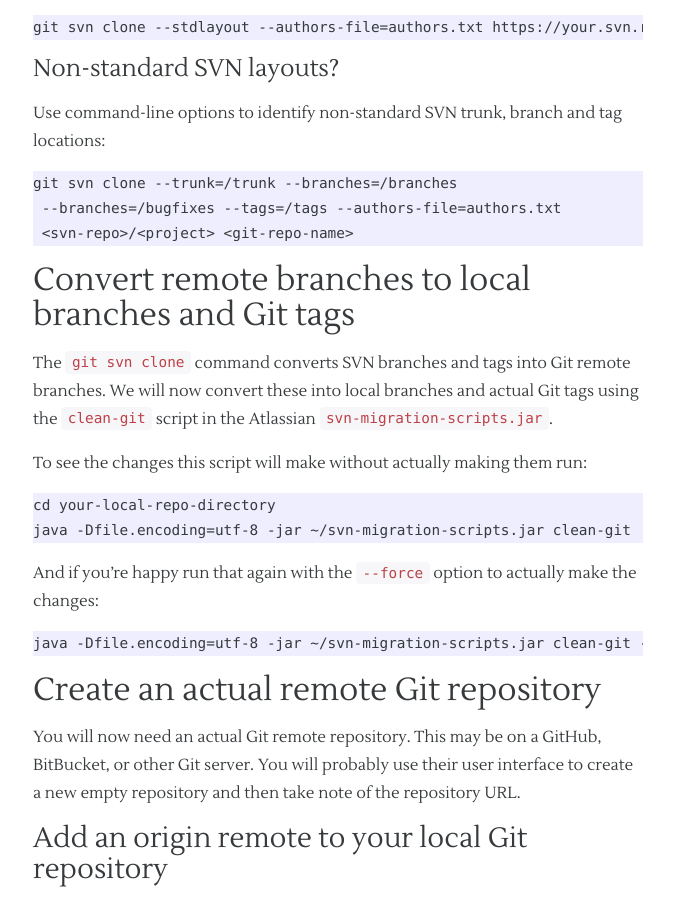
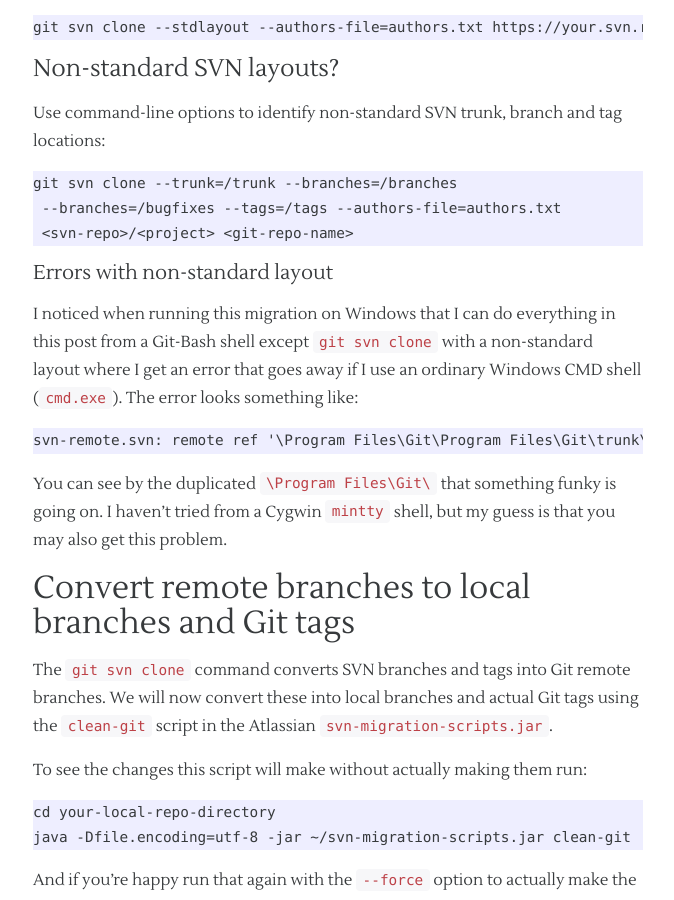
Before and after one commit to evantoli/evantoli.github.io, a Jekyll site: the page built from _posts/Coding/2016-03-08-migrate-svn-repository-to-git-repository.md, in a window 1280 px wide and 900 px high, scrolled down 2927 px. Shown: the whole window, without its empty margins (302-976 px from the left). Built offline with Jekyll 4.4.1, drawn with Linux system fonts in a browser that asks for light colours.

Commit message:
Update 2016-03-08-migrate-svn-repository-to-git-repository.md

```diff
--- a/_posts/Coding/2016-03-08-migrate-svn-repository-to-git-repository.md
+++ b/_posts/Coding/2016-03-08-migrate-svn-repository-to-git-repository.md
@@ -151,6 +151,16 @@ git svn clone --trunk=/trunk --branches=/branches
  <svn-repo>/<project> <git-repo-name>
 ~~~
 
+##### Errors with non-standard layout
+
+I noticed when running this migration on Windows that I can do everything in this post from a Git-Bash shell except `git svn clone` with a non-standard layout where I get an error that goes away if I use an ordinary Windows CMD shell (`cmd.exe`). The error looks something like:
+
+~~~
+svn-remote.svn: remote ref '\Program Files\Git\Program Files\Git\trunk\myproject;refs\remotes\origin\trunk' must start with 'refs/'
+~~~
+
+You can see by the duplicated `\Program Files\Git\` that something funky is going on. I haven't tried from a Cygwin `mintty` shell, but my guess is that you may also get this problem.
+
 ## Convert remote branches to local branches and Git tags
 
 The `git svn clone` command converts SVN branches and tags into Git remote branches. We
```
